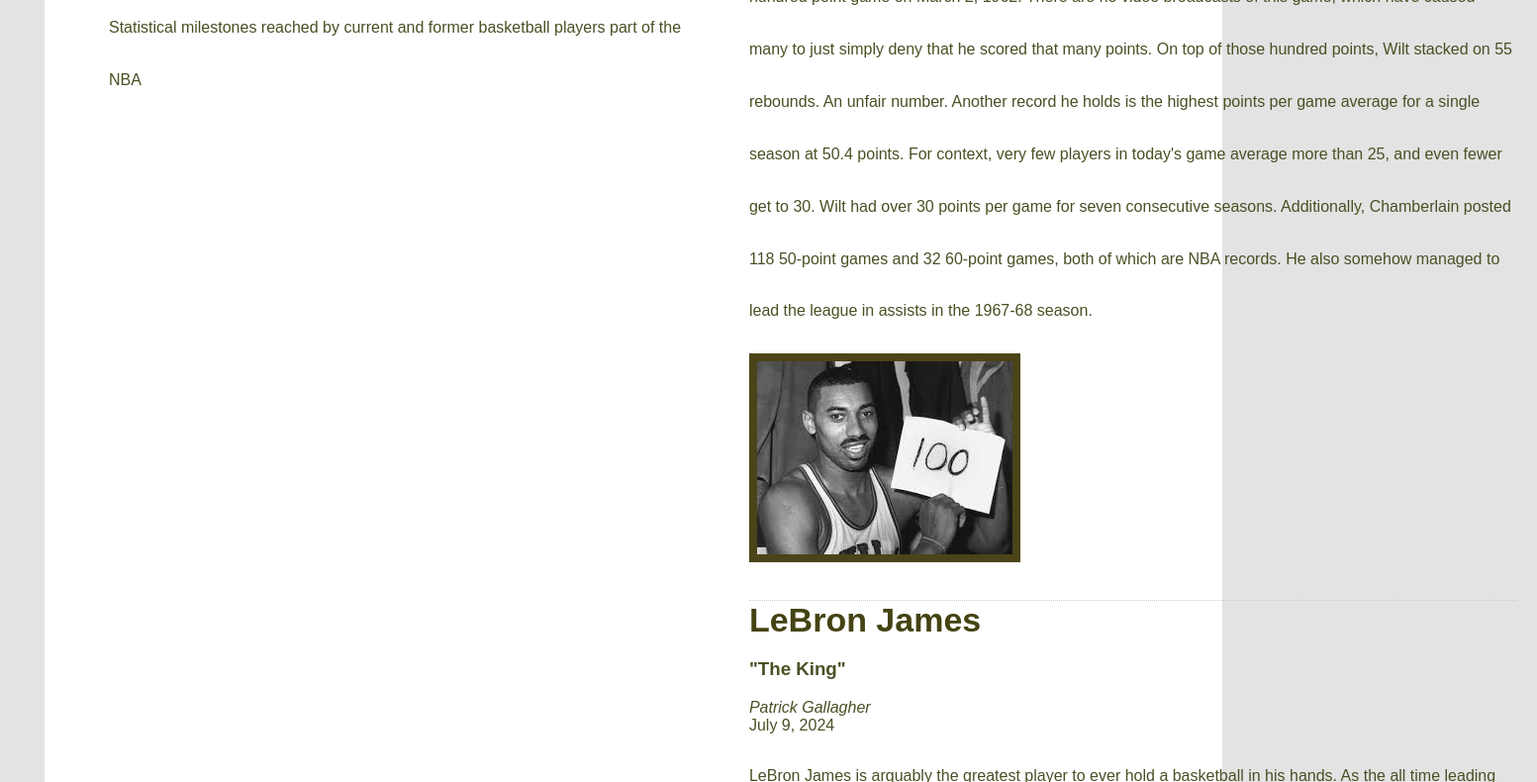
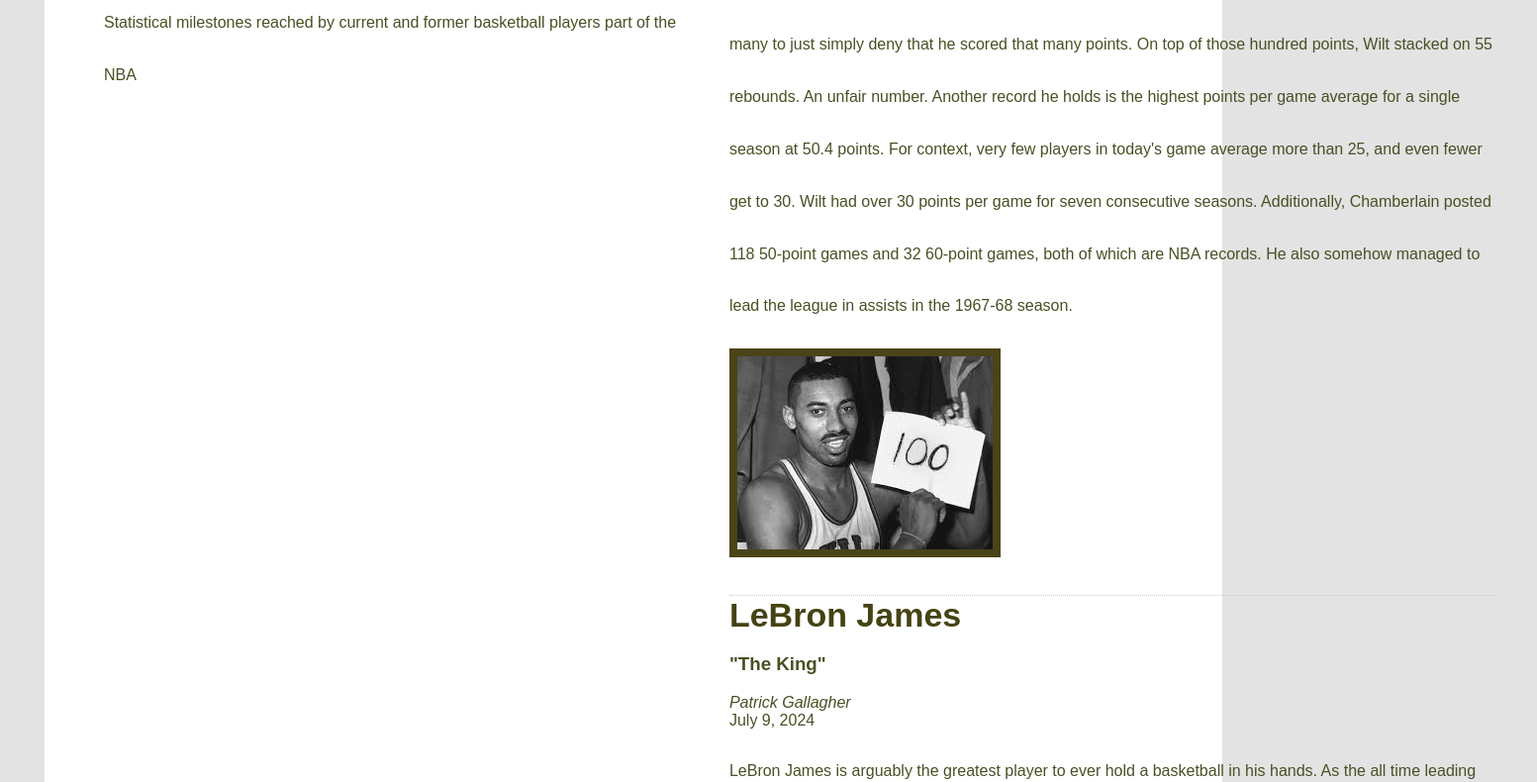
Before and after one commit to ppattyy/mi349_blog, a plain HTML site: page index.html in a window 1280 px wide. Shown: the part 582-1372 px from the top of the page at 99% size, 1553 px wide, since content can reach past the window. Drawn offline with Linux system fonts and the light colour scheme.

Commit message:
Final turn in

```diff
--- a/style.css
+++ b/style.css
@@ -82,12 +82,12 @@ img[src] {
 
     .container {
         display: flex;
-        gap: 20px;
+        gap: 15px;
     }
 
     .column {
         flex: 1;
-        padding: 20px;
+        padding: 15px;
     }
 
     .left-column {
@@ -95,9 +95,9 @@ img[src] {
     }
 
     .right-column {
-        padding-left: 20px;
+        padding-left: 15px;
     }
 
     .column {
-        margin-bottom: 20px;
+        margin-bottom: 15px;
     }
```
